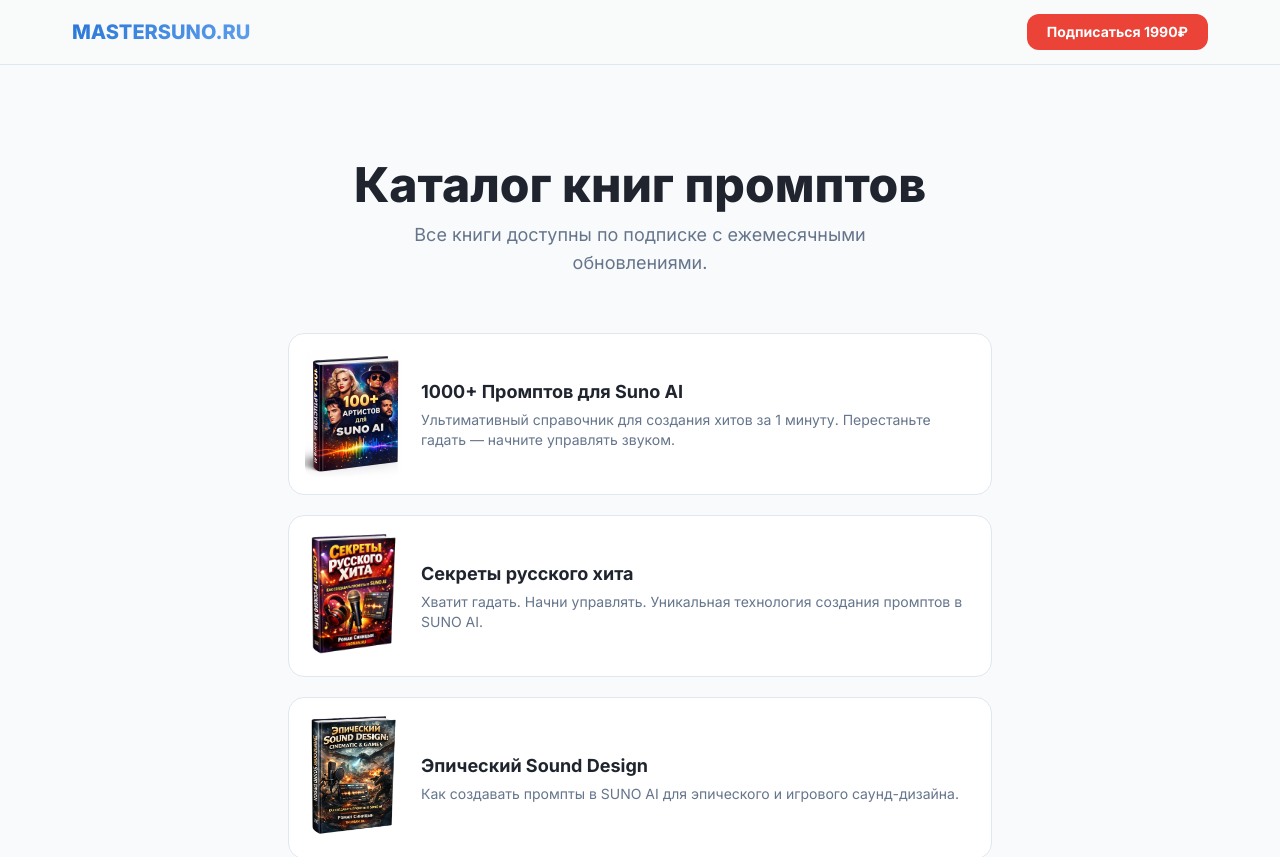
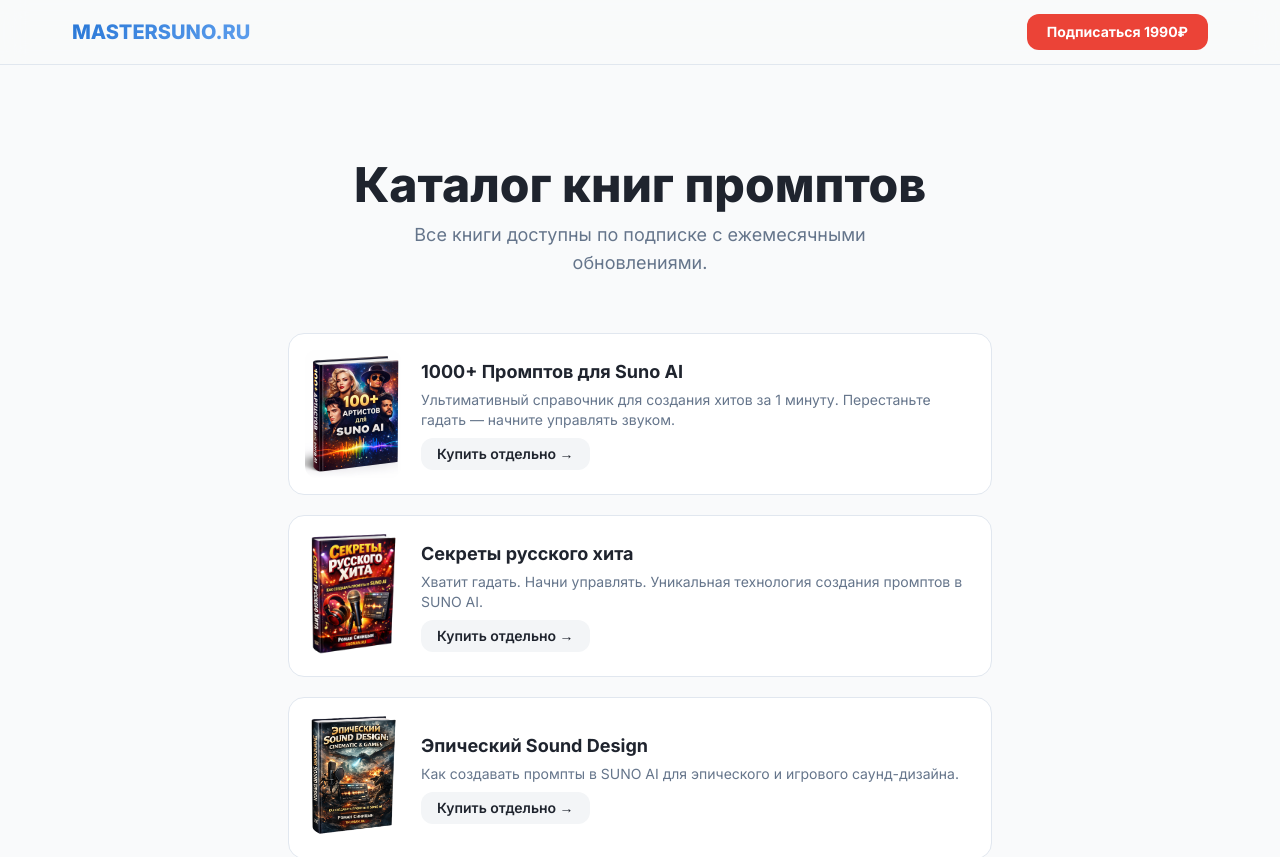
Before and after one commit to wwwromcomru-lang/suno5, a React (Vite) app: page /catalog in a window 1280 px wide. Shown: the top 857 px of the page. Built offline with nearby package versions, Linux system fonts and the light colour scheme; the HTML template or start-up script is replaced by a standard one.

Commit message:
Add buy button for books

```diff
--- a/src/pages/CatalogPage.tsx
+++ b/src/pages/CatalogPage.tsx
@@ -38,11 +38,8 @@ const CatalogPage = () => {
 
           <div className="mt-14 flex flex-col gap-5">
             {books.map((book, i) => (
-              <a
+              <div
                 key={i}
-                href={book.link}
-                target="_blank"
-                rel="noopener noreferrer"
                 className="group flex items-center gap-5 bg-card rounded-2xl overflow-hidden border border-border hover:shadow-lg transition-shadow duration-300 p-4"
               >
                 <img
@@ -51,11 +48,19 @@ const CatalogPage = () => {
                   className="w-20 h-28 sm:w-24 sm:h-32 object-cover rounded-lg flex-shrink-0 group-hover:scale-105 transition-transform duration-500"
                   loading="lazy"
                 />
-                <div className="min-w-0">
+                <div className="min-w-0 flex-1">
                   <h3 className="font-bold text-base sm:text-lg text-foreground">{book.title}</h3>
                   <p className="mt-1 text-sm text-muted-foreground line-clamp-2">{book.desc}</p>
+                  <a
+                    href={book.link}
+                    target="_blank"
+                    rel="noopener noreferrer"
+                    className="mt-2 inline-block bg-secondary text-secondary-foreground px-4 py-1.5 rounded-lg text-sm font-semibold hover:opacity-80 transition-opacity"
+                  >
+                    Купить отдельно →
+                  </a>
                 </div>
-              </a>
+              </div>
             ))}
 
             {/* Coming soon */}
```
